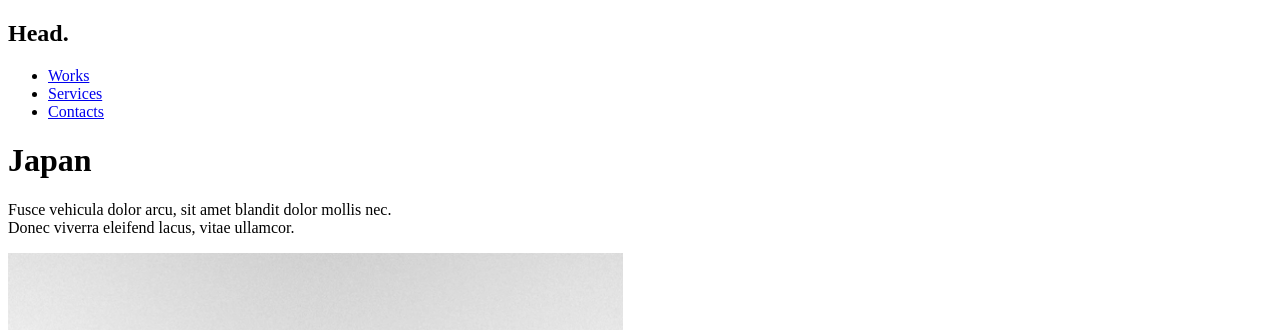
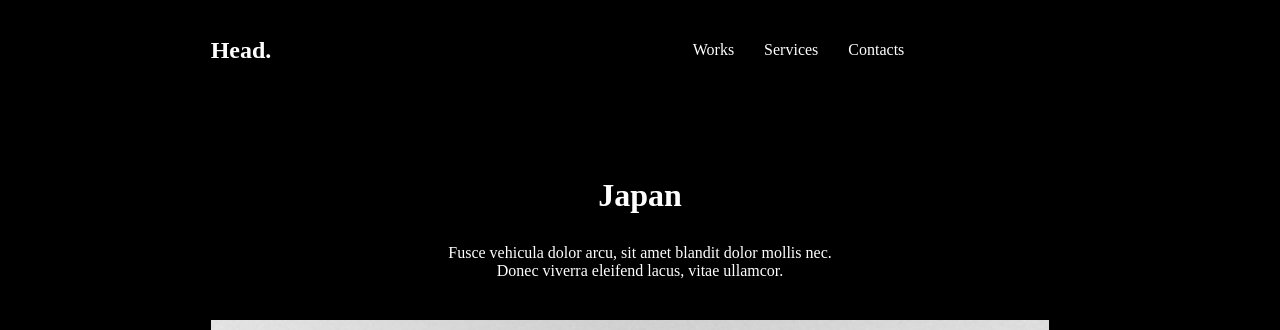
Before and after one commit to sameena83/hw-lesson-21, a plain HTML site: page index.html in a window 1280 px wide. Shown: the top 330 px of the page. Drawn offline with Linux system fonts and the light colour scheme.

Commit message:
third commit

```diff
--- /dev/null
+++ b/css/styles.scss
@@ -0,0 +1,223 @@
+@import url('https://fonts.googleapis.com/css2?family=Source+Sans+Pro:wght@200;300;400&display=swap');
+$primary-color:black;
+$font-color:white;
+$font-weights:(
+    "regular":200,
+    "medium":300,
+    "semi-medium":400
+
+);
+$font-family:'Sans-Pro';
+
+
+
+*{
+    margin:0px;
+    padding:0px;
+    box-sizing: border-box;
+}
+
+body{
+    background-color: $primary-color;
+  }
+  .header__elements{
+    margin-top:10px;
+    display:flex;
+    flex-direction: row;
+    align-items: center;
+    justify-content: space-around;
+    height: 100px;
+
+    &__new-left{
+        color:$font-color;
+        font-weight:map-get($font-weights,semi-medium);
+        font-family:$font-family;
+    }
+    .nav__links{
+        display:flex;
+        align-items:center;
+        padding-right:5px;
+    }
+     a {
+        text-decoration: none;
+        color:$font-color;
+        font-weight:map-get($font-weights,semi-medium);
+        font-family:$font-family;
+        margin-right:30px;
+    }
+    ul {
+        list-style-type: none;
+        margin-right: 50px;
+        padding: 0;
+      }
+
+  }
+
+  .main__container{
+      margin-top:100px;
+      height:600px;
+      display: flex;
+      flex-direction: column;
+      align-items: center;
+      justify-content: center;
+
+
+
+      &__heading{
+          color:$font-color;
+          margin-bottom: 30px ;
+      }
+      &__description{
+        color:$font-color;
+        margin-bottom: 40px ;
+    }
+
+    &__banner{
+        display:none;
+    }
+  }
+
+  @media only screen and (min-device-width: 768px) and (max-device-width: 1024px) {
+    .header__elements{
+        margin-top:10px;
+        display:flex;
+        flex-direction: row;
+        align-items: center;
+        justify-content: space-around;
+        height: 80px;
+        margin-right:80px;
+
+        &__new-left{
+            color:$font-color;
+            font-weight:map-get($font-weights,semi-medium);
+            font-family:$font-family;
+        }
+        .nav__links{
+            display:flex;
+            align-items:center;
+            padding-right:5px;
+
+        }
+         a {
+            text-decoration: none;
+            color:$font-color;
+            font-weight:map-get($font-weights,semi-medium);
+            font-family:$font-family;
+            margin-right:30px;
+        }
+        ul {
+            list-style-type: none;
+            margin-right: 50px;
+            padding: 0;
+          }
+
+      }
+
+      .main__container{
+          margin-top:100px;
+          height:600px;
+          display: flex;
+          flex-direction: column;
+          align-items: center;
+          justify-content: center;
+
+
+
+          &__heading{
+              color:$font-color;
+              display:flex;
+              align-items: center;
+              justify-content: center;
+              margin-top:200px;
+              margin-bottom: 30px;
+              margin-right:60px ;
+              margin-left: 60px;
+          }
+          &__description{
+            color:$font-color;
+            margin-bottom: 40px ;
+            margin-right:60px ;
+            margin-left: 60px;
+            text-align: center;
+        }
+        &__banner{
+
+            display: block;
+         margin-left: 60px;
+        margin-right: 60px;
+       padding-right: 20px;
+         width: 67%;
+        height: 700px;
+        }
+        &__banner1{
+            display:none;
+        }
+
+      }
+
+   }
+
+   @media only screen and (max-width: 600px) {
+    .header__elements{
+        margin-top:10px;
+        display:flex;
+        flex-direction: row;
+        align-items: center;
+        justify-content: space-around;
+        height: 80px;
+        margin-right:80px;
+
+        &__new-left{
+            color:$font-color;
+            font-weight:map-get($font-weights,semi-medium);
+            font-family:$font-family;
+        }
+
+         a {
+            display:none;
+        }
+
+
+      }
+
+      .main__container{
+          margin-top:10px;
+          height:600px;
+          display: flex;
+          flex-direction: column;
+
+
+
+
+          &__heading{
+              color:$font-color;
+              display:flex;
+              align-items: center;
+              justify-content:left;
+
+              margin-bottom: 30px;
+              margin-right:20px ;
+          }
+          &__description{
+            color:$font-color;
+            margin-bottom: 40px ;
+            margin-right:20px ;
+            font-size:12px;
+            text-align: center;
+        }
+        &__banner{
+
+            display: block;
+         margin-left: auto;
+        margin-right: auto;
+
+          width: 70%;
+          height:200px;
+        }
+        &__banner1{
+            display:none;
+        }
+
+      }
+
+  }
```
Also changed, not shown: css/styles.css, 1 other file.
